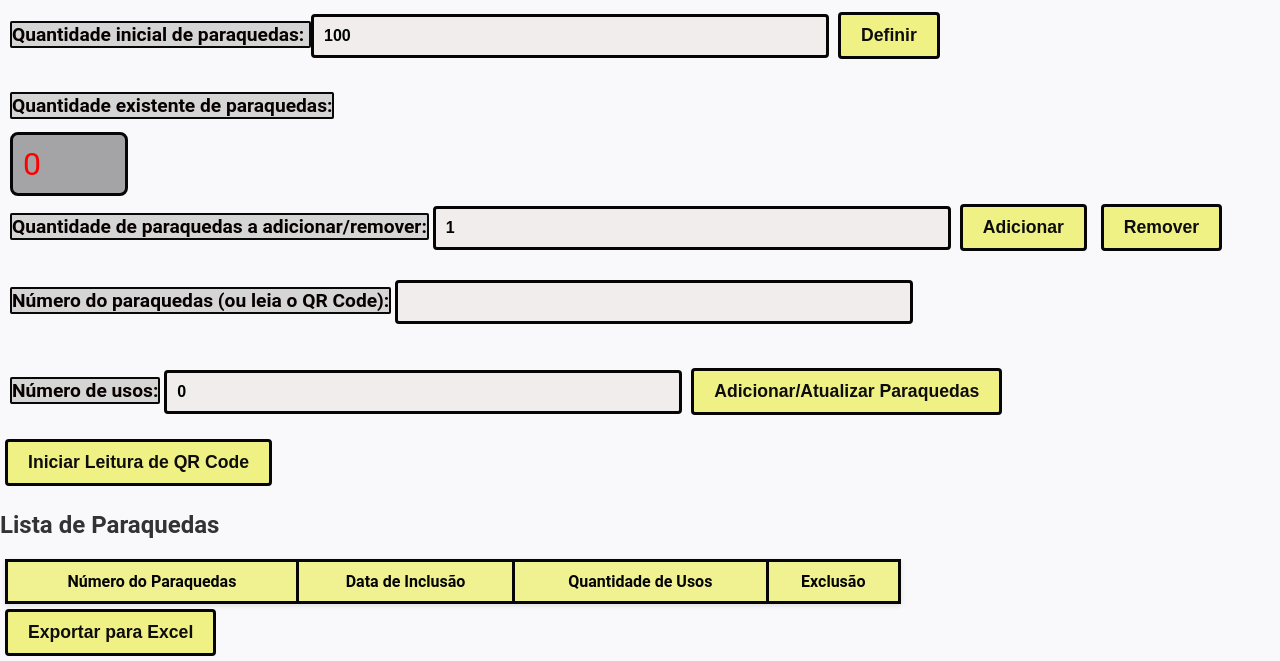
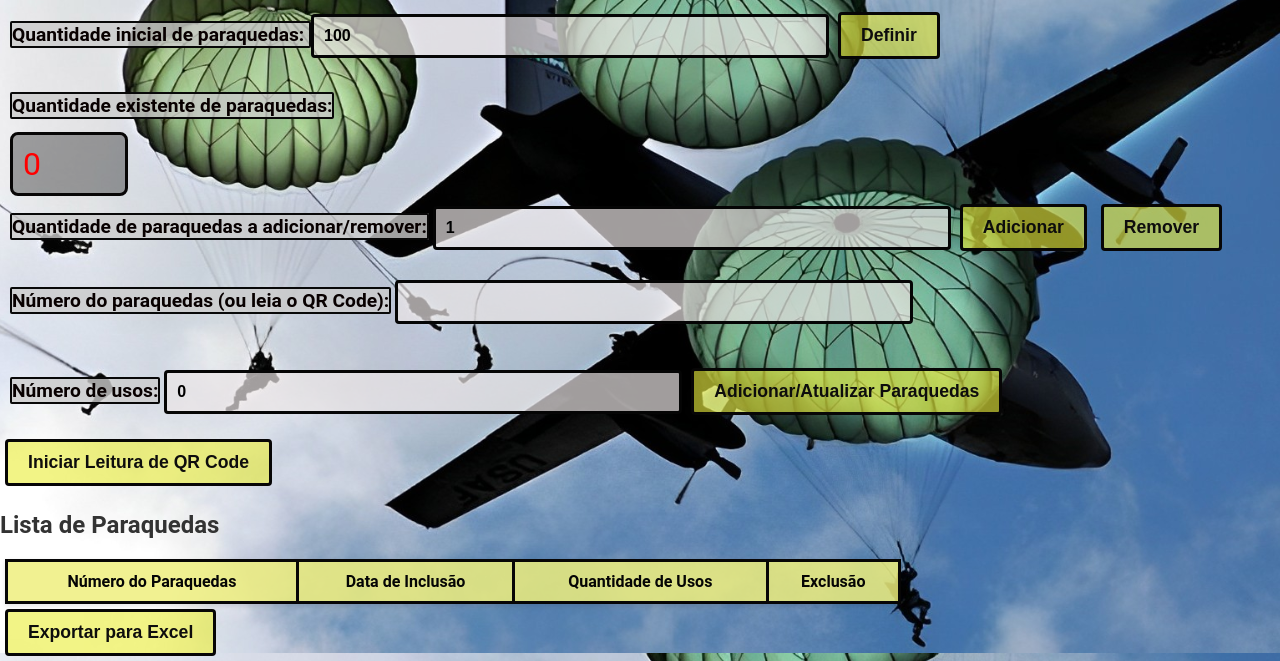
Before and after one commit to mendesftrader/dompsa, a plain HTML site: page index.html in a window 1280 px wide. Shown: the part 147-808 px from the top of the page. Drawn offline with Linux system fonts and the light colour scheme; the site is published under a folder, as on GitHub Pages, so addresses that start at the root find nothing.

Commit message:
Update estilo.css

```diff
--- a/css/estilo.css
+++ b/css/estilo.css
@@ -5,7 +5,7 @@ body {
     color: #333;
     margin: 0;
     padding: 0;
-    background-image: url(/dompsa.jpg.jpg);
+    background-image: url(../dompsa.jpg.jpg);
     background-repeat: no-repeat;
     background-size: cover;
     background-attachment: fixed;
```
